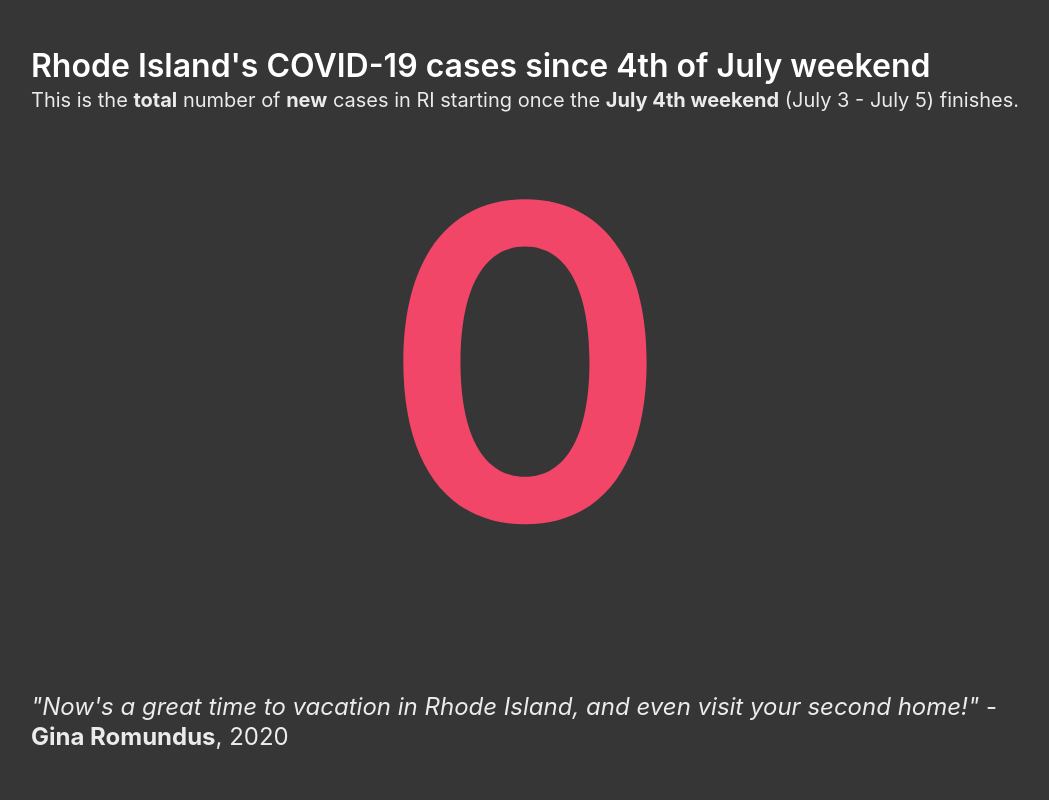
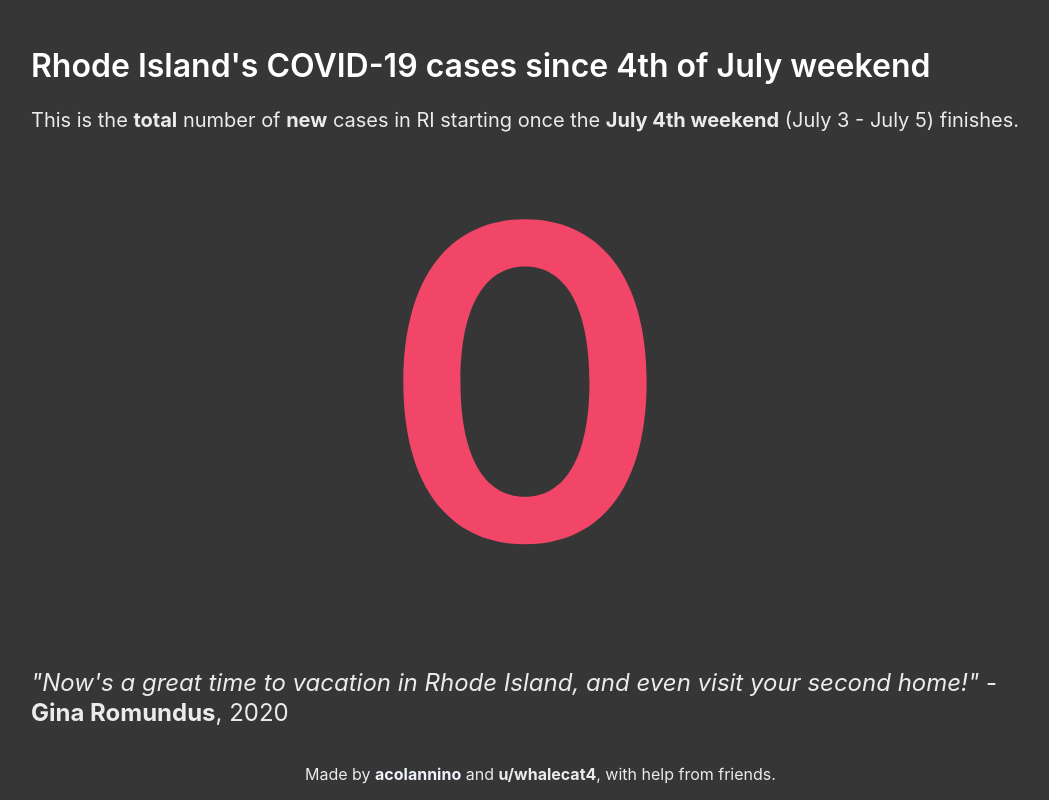
Before and after one commit to akc8012/gina-rona-app, a Preact app: page / in a window 1280 px wide. Shown: the whole page, without its empty margins (115-1164 px from the left). Built offline with nearby package versions, Linux system fonts and the light colour scheme; no server answers.

Commit message:
clout text

```diff
--- a/src/main.tsx
+++ b/src/main.tsx
@@ -19,7 +19,7 @@ function App() {
 	return (
 		<section class='hero section is-dark is-fullheight'>
 			<div class='container'>
-				<h3 class='title is-3'>
+				<h3 class='title is-3 is-spaced'>
 					Rhode Island's COVID-19 cases since 4th of July weekend
 				</h3>
 
@@ -35,6 +35,10 @@ function App() {
 				<p class='bottom-text subtitle is-4' style={{ position: 'absolute', bottom: '0' }}>
 					<i>"Now's a great time to vacation in Rhode Island, and even visit your second home!"</i> - <b>Gina Romundus</b>, 2020
 				</p>
+
+				<p class='subtitle is-6' style={{ position: 'absolute', bottom: '0', left: '50%', marginLeft: '-220px', marginBottom: '-2rem' }}>
+					Made by <a class='has-text-link-light' href='https://acolannino.io'><b>acolannino</b></a> and <b>u/whalecat4</b>, with help from friends.
+				</p>
 			</div>
 		</section>
 	);
```
